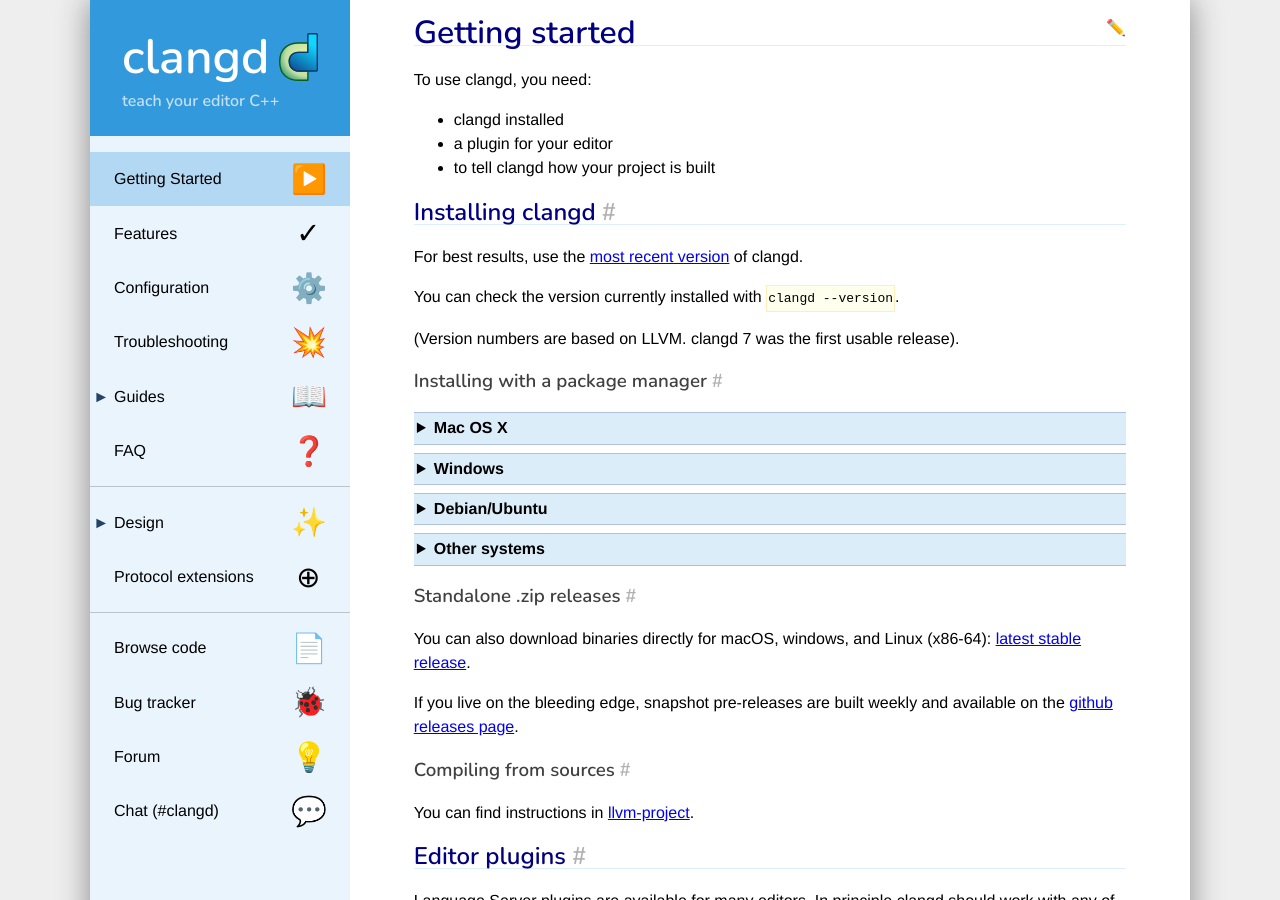
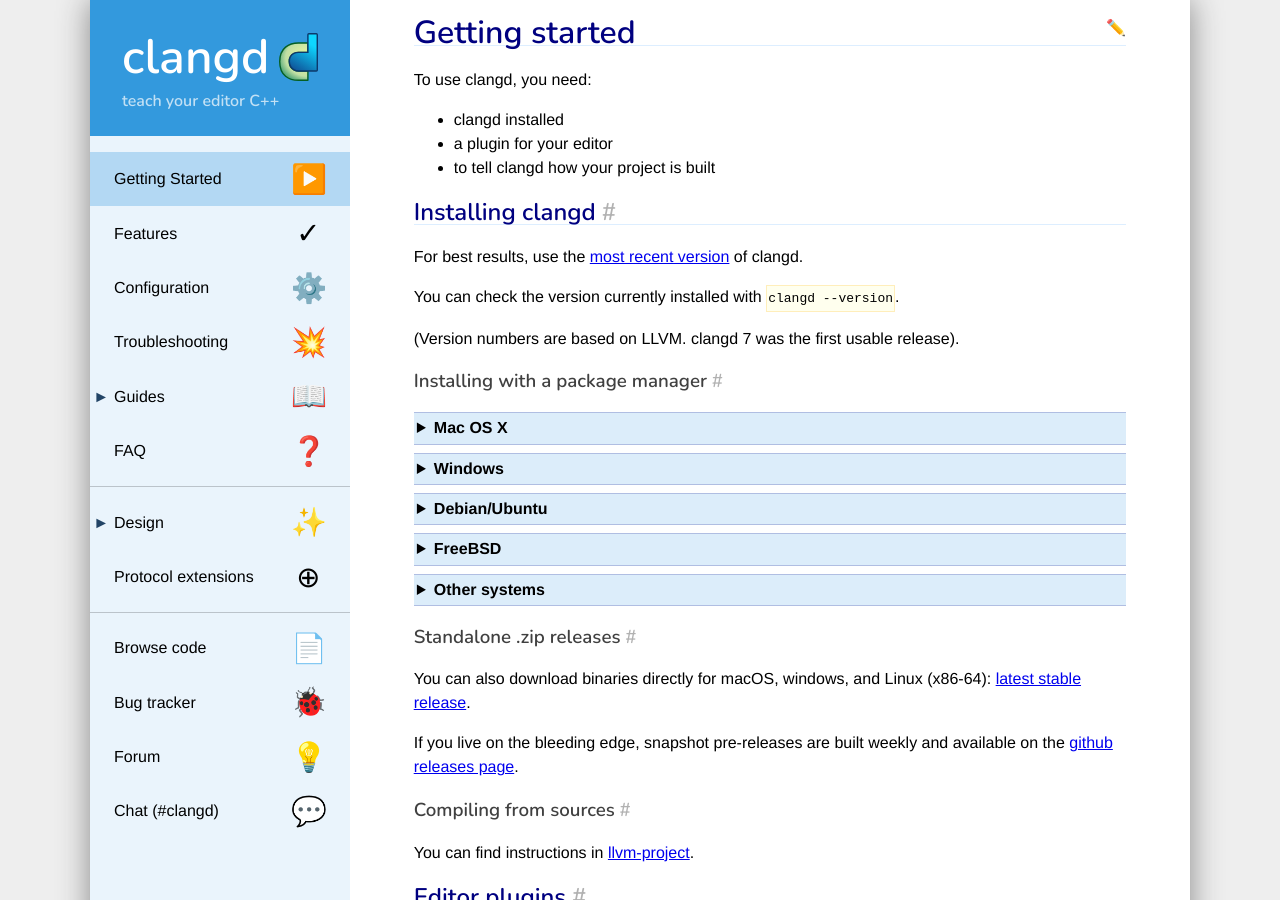
Before and after one commit to llvm/clangd-www, a Jekyll site: the page built from installation.md, in a window 1280 px wide and 900 px high. Built offline with Jekyll 4.4.1, drawn with Linux system fonts in a browser that asks for light colours; our own code applies the rules of GitHub Pages for plain Markdown files.

Commit message:
installation.md: add FreeBSD

````diff
--- a/installation.md
+++ b/installation.md
@@ -56,6 +56,19 @@
 sudo update-alternatives --install /usr/bin/clangd clangd /usr/bin/clangd-12 100
 ```
 
+</details>
+
+<details>
+<summary markdown="span">FreeBSD</summary>
+Installing a `llvm` package will give you a recent version.
+
+To install a packaged release (12.0):
+
+```bash
+sudo pkg install llvm12
+```
+
+This will install clangd as `/usr/local/bin/clangd12`.
 </details>
 
 <details>
````
